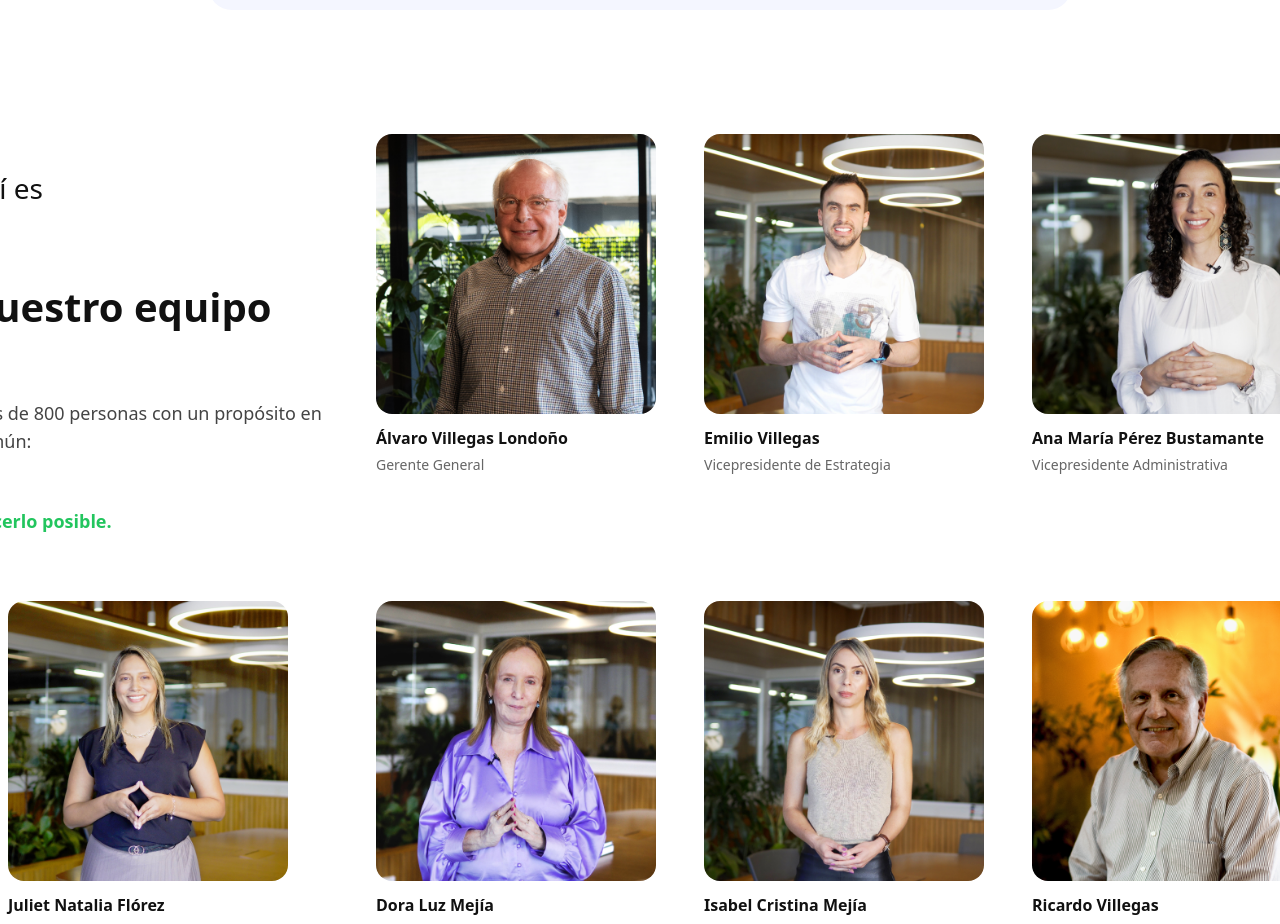
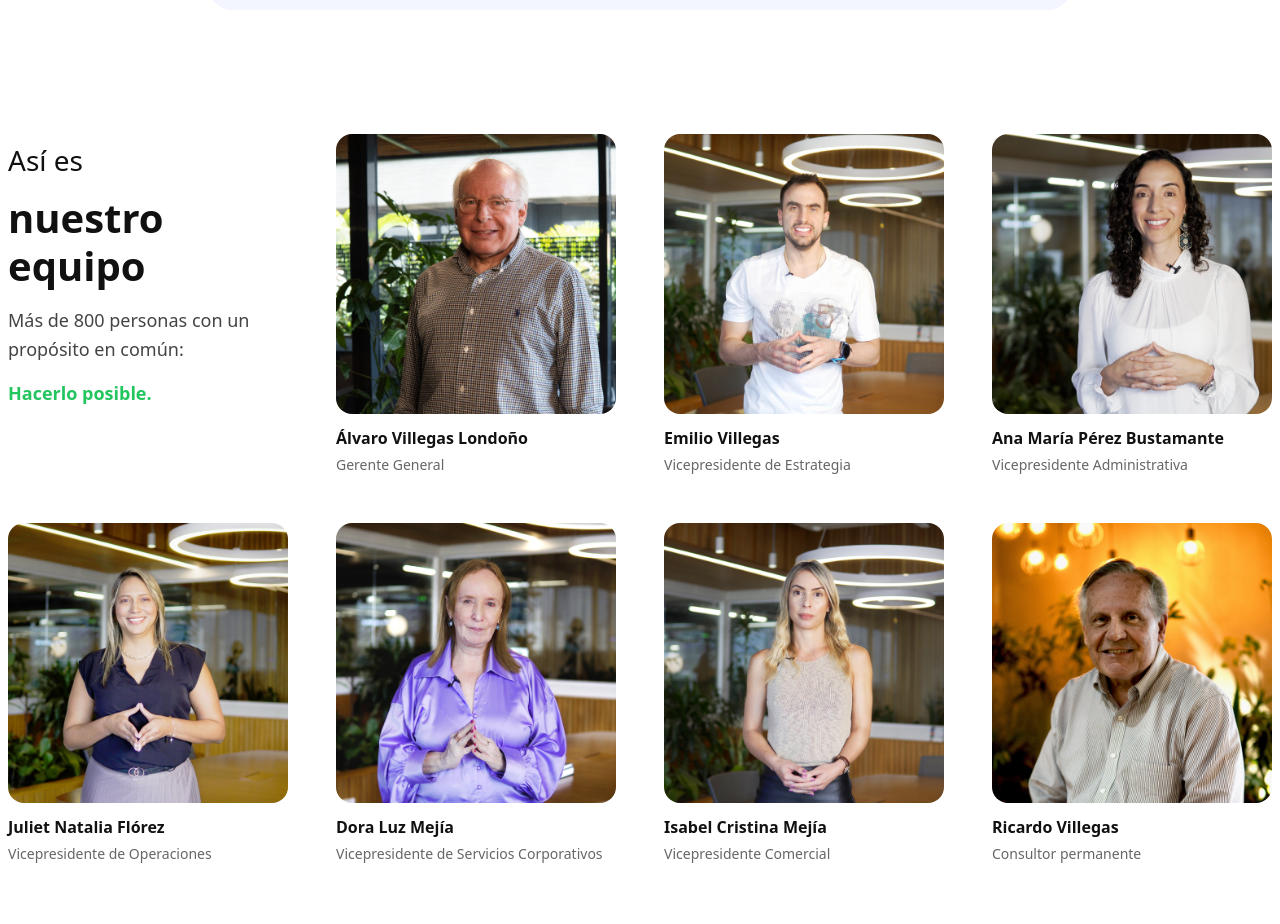
Before and after one commit to unax-globant/sistecredito-Practica, a React (Vite) app: page / in a window 1280 px wide. Shown: the part 3380-4304 px from the top of the page. Built offline with nearby package versions, Linux system fonts and the light colour scheme.

Commit message:
Actualizacion texto a grid

```diff
--- a/src/components/templates/team/team.css
+++ b/src/components/templates/team/team.css
@@ -5,6 +5,35 @@
 
 .team-grid {
   display: none;
+}
+
+.team-card {
+  text-align: left;
+  max-width: 280px;
+  margin: 0 auto;
+}
+
+.team-image {
+  width: 280px;
+  height: 280px;
+  object-fit: cover;
+  border-radius: 16px;
+  display: block;
+  margin-bottom: 12px;
+}
+
+.team-name {
+  font-size: 16px;
+  font-weight: 700;
+  color: #111;
+  margin: 0;
+}
+
+.team-role {
+  font-size: 14px;
+  font-weight: 400;
+  color: #666;
+  margin: 4px 0 0 0;
 }
 
 .team-header-block {
@@ -40,35 +69,6 @@
   font-size: 18px;
   font-weight: 700;
   color: #22c55e;
-}
-
-.team-card {
-  text-align: left;
-  max-width: 280px;
-  margin: 0 auto;
-}
-
-.team-image {
-  width: 280px;
-  height: 280px;
-  object-fit: cover;
-  border-radius: 16px;
-  display: block;
-  margin-bottom: 12px;
-}
-
-.team-name {
-  font-size: 16px;
-  font-weight: 700;
-  color: #111;
-  margin: 0;
-}
-
-.team-role {
-  font-size: 14px;
-  font-weight: 400;
-  color: #666;
-  margin: 4px 0 0 0;
 }
 
 .team-swiper-wrapper {
@@ -149,7 +149,7 @@
 @media (min-width: 1280px) {
   .team-grid {
     display: grid;
-    grid-template-columns: 360px repeat(3, 1fr);
+    grid-template-columns: repeat(4, 1fr);
     gap: 48px;
     justify-content: center;
     max-width: 1400px;
@@ -161,10 +161,18 @@
   }
 
   .team-header-block {
-    grid-column: span 1;
     padding-top: 8px;
     gap: 16px;
     text-align: left;
+    display: flex;
+    flex-direction: column;
+    justify-content: flex-start;
+    grid-column: span 1;
+  }
+
+  .team-header-block p,
+  .team-header-block h2 {
+    margin: 0;
   }
 
   .team-title {
--- a/src/components/templates/team/team.tsx
+++ b/src/components/templates/team/team.tsx
@@ -25,21 +25,18 @@ interface TeamProps {
 }
 
 const Team: React.FC<TeamProps> = ({ members, text }) => {
-  const Header = () => (
-    <div className="team-header-block">
-      <p className="team-lead">{text.titulo}</p>
-      <h2 className="team-title">
-        <strong>{text.highlight}</strong>
-      </h2>
-      <p className="team-subtitle">{text.subtitle}</p>
-      <p className="team-highlight-green">{text.subtitleHighlight}</p>
-    </div>
-  );
-
   return (
     <section className="team-section">
       <div className="team-grid">
-        <Header />
+        <div className="team-card team-header-block">
+          <p className="team-lead">{text.titulo}</p>
+          <h2 className="team-title">
+            <strong>{text.highlight}</strong>
+          </h2>
+          <p className="team-subtitle">{text.subtitle}</p>
+          <p className="team-highlight-green">{text.subtitleHighlight}</p>
+        </div>
+
         {members.map((member) => (
           <div key={member.id} className="team-card">
             <img
@@ -54,14 +51,22 @@ const Team: React.FC<TeamProps> = ({ members, text }) => {
       </div>
 
       <div className="team-swiper-wrapper">
-        <Header />
+        <div className="team-header-block">
+          <p className="team-lead">{text.titulo}</p>
+          <h2 className="team-title">
+            <strong>{text.highlight}</strong>
+          </h2>
+          <p className="team-subtitle">{text.subtitle}</p>
+          <p className="team-highlight-green">{text.subtitleHighlight}</p>
+        </div>
+
         <Swiper
           modules={[Navigation]}
           spaceBetween={20}
           slidesPerView={1}
           navigation={{
-            nextEl: ".swiper-button-next-custom",
-            prevEl: ".swiper-button-prev-custom",
+            nextEl: ".swiper-button-prev-custom",
+            prevEl: ".swiper-button-next-custom",
           }}
           className="team-swiper"
         >
```
